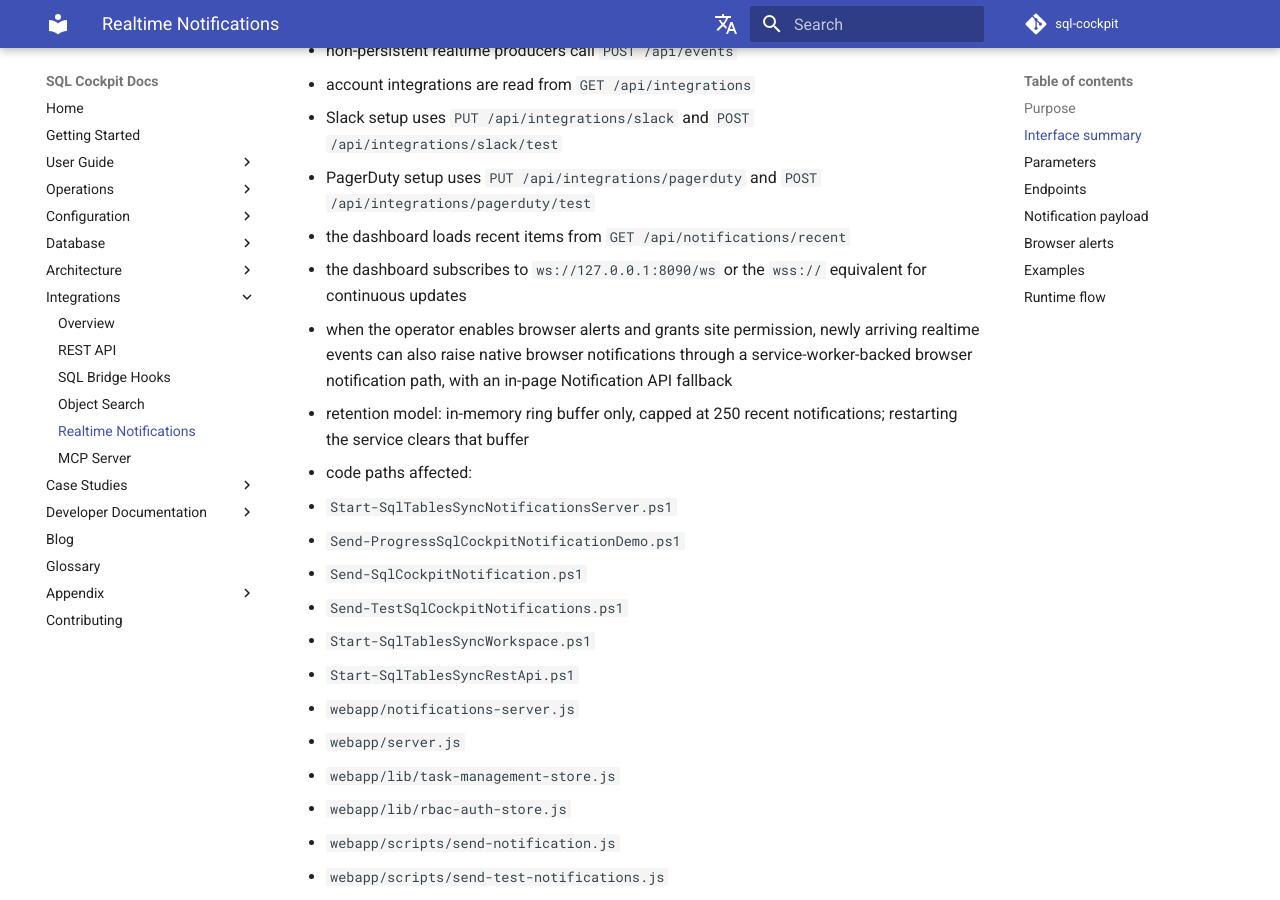
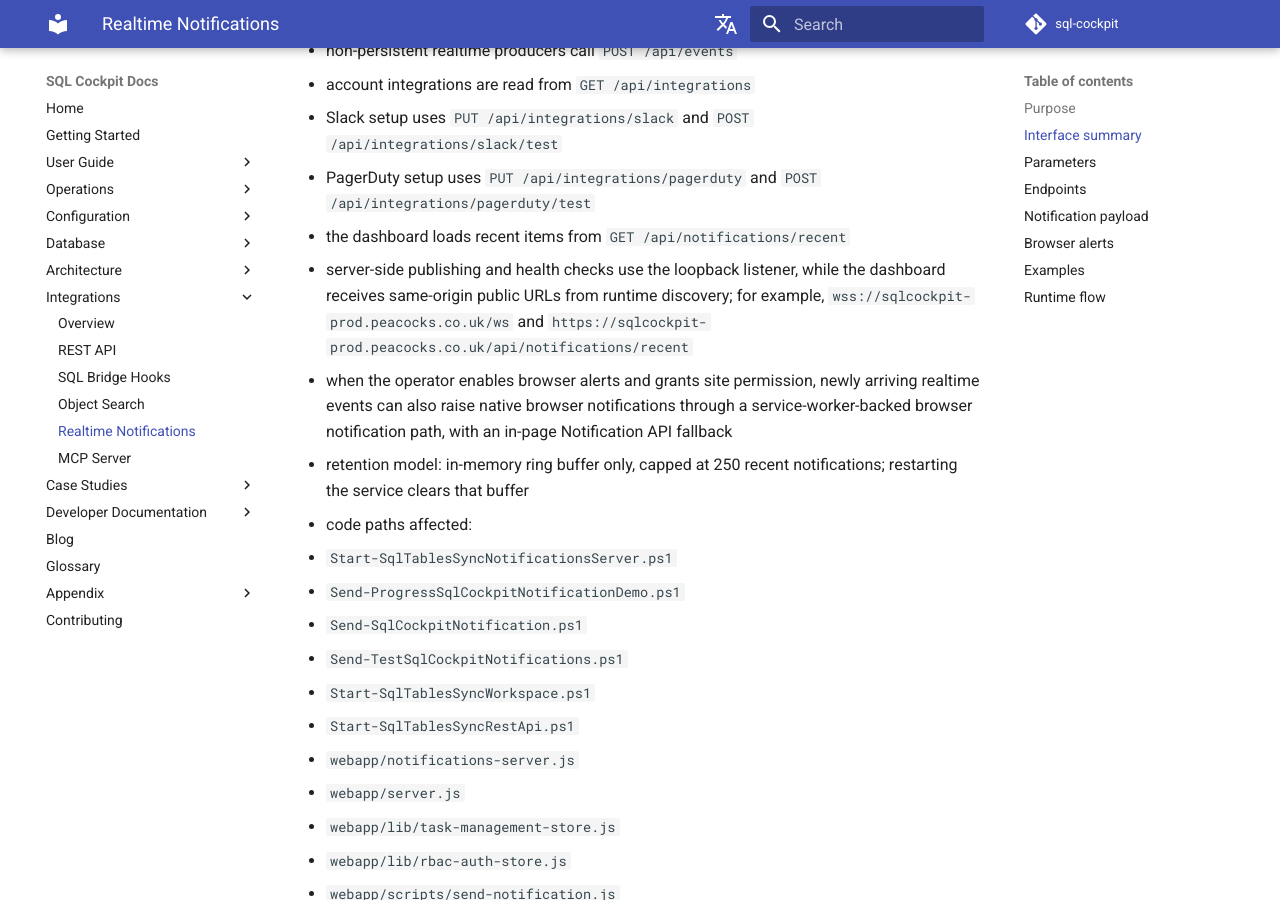
Before and after one commit to sql-cockpit/sql-cockpit-docs-source, an MkDocs documentation site: the page built from docs/integrations/realtime-notifications.md, in a window 1280 px wide and 900 px high, scrolled down 1400 px. Built offline with MkDocs 1.6.1 and Material for MkDocs 9.7.7, drawn with Linux system fonts in a browser that asks for light colours; comment, search, counter and statistics services are not loaded; the version menu is left out.

Commit message:
Document same-origin notification URLs

```diff
--- a/docs/integrations/realtime-notifications.md
+++ b/docs/integrations/realtime-notifications.md
@@ -51,7 +51,7 @@
   - Slack setup uses `PUT /api/integrations/slack` and `POST /api/integrations/slack/test`
   - PagerDuty setup uses `PUT /api/integrations/pagerduty` and `POST /api/integrations/pagerduty/test`
   - the dashboard loads recent items from `GET /api/notifications/recent`
-  - the dashboard subscribes to `ws://127.0.0.1:8090/ws` or the `wss://` equivalent for continuous updates
+  - server-side publishing and health checks use the loopback listener, while the dashboard receives same-origin public URLs from runtime discovery; for example, `wss://sqlcockpit-prod.peacocks.co.uk/ws` and `https://sqlcockpit-prod.peacocks.co.uk/api/notifications/recent`
   - when the operator enables browser alerts and grants site permission, newly arriving realtime events can also raise native browser notifications through a service-worker-backed browser notification path, with an in-page Notification API fallback
 - retention model: in-memory ring buffer only, capped at 250 recent notifications; restarting the service clears that buffer
 - code paths affected:
```
